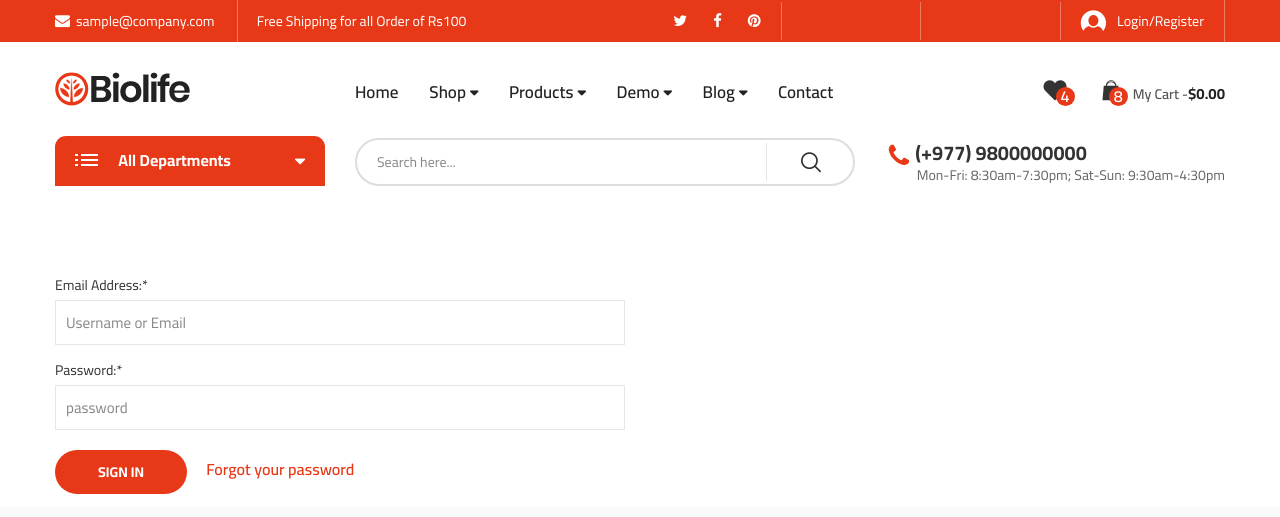
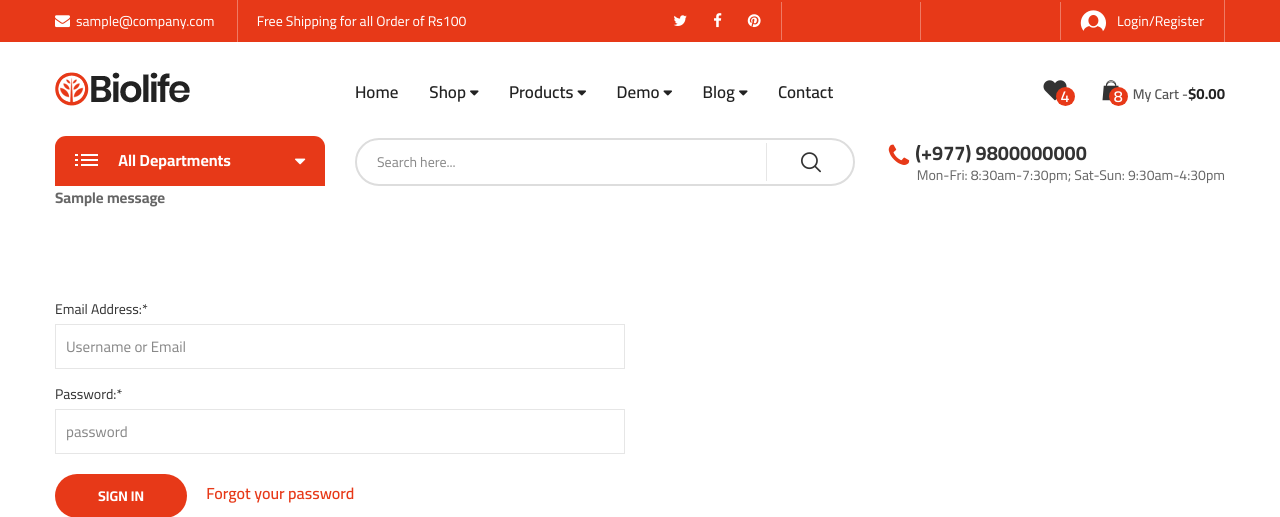
Before and after one commit to chytika/E-Commerce, a Django app: page /sign-in/ in a window 1280 px wide. Shown: the top 517 px of the page. Run offline with Django 4.2, Linux system fonts and the light colour scheme; tables that the repository leaves empty hold one stand-in row (values such as "Sample post"); one stand-in notice (Sample message) is shown; some libraries are stand-ins or nearby versions; some web fonts are replaced.

Commit message:
flash message

```diff
--- a/website/templates/partials/base.html
+++ b/website/templates/partials/base.html
@@ -774,6 +774,20 @@
                     </div>
                 </div>
             </div>
+
+        {% if messages %}
+              {% for message in messages %}
+                <div class="alter alter-{{message.tags}}">
+                    <strong>{{message}}</strong>
+                </div>
+             {% endfor %}
+         {% endif %}
+
+         <script>
+            setTimeout ((->) {
+                $(".alert").alert(close);
+            }, 3000)
+        </script>
         </div>
     </div>
 </header>
--- a/website/userauths/views.py
+++ b/website/userauths/views.py
@@ -16,7 +16,7 @@ def Register_view(request):
         if form.is_valid():
             new_user = form.save()
             username = form.cleaned_data.get("username")
-            messages.success(request, f"hey {{username}}, your account is created successfully")
+            messages.success(request, f"hey {username}, your account is created successfully")
             new_user = authenticate(username=form.cleaned_data["email"], password=form.cleaned_data["password1"])
             login(request, new_user)
             return  redirect("core:index")
```
Also changed, not shown: website/db.sqlite3.
